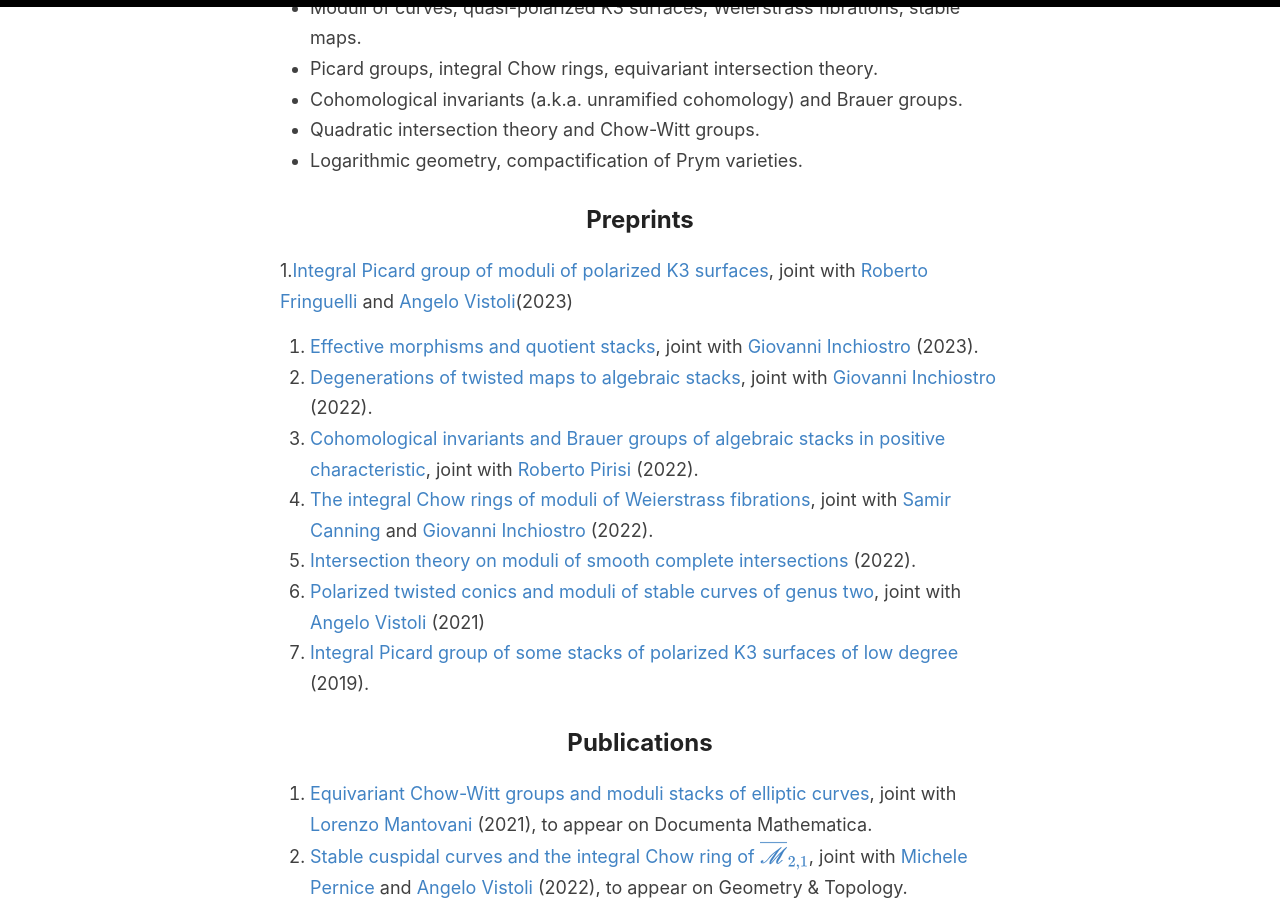
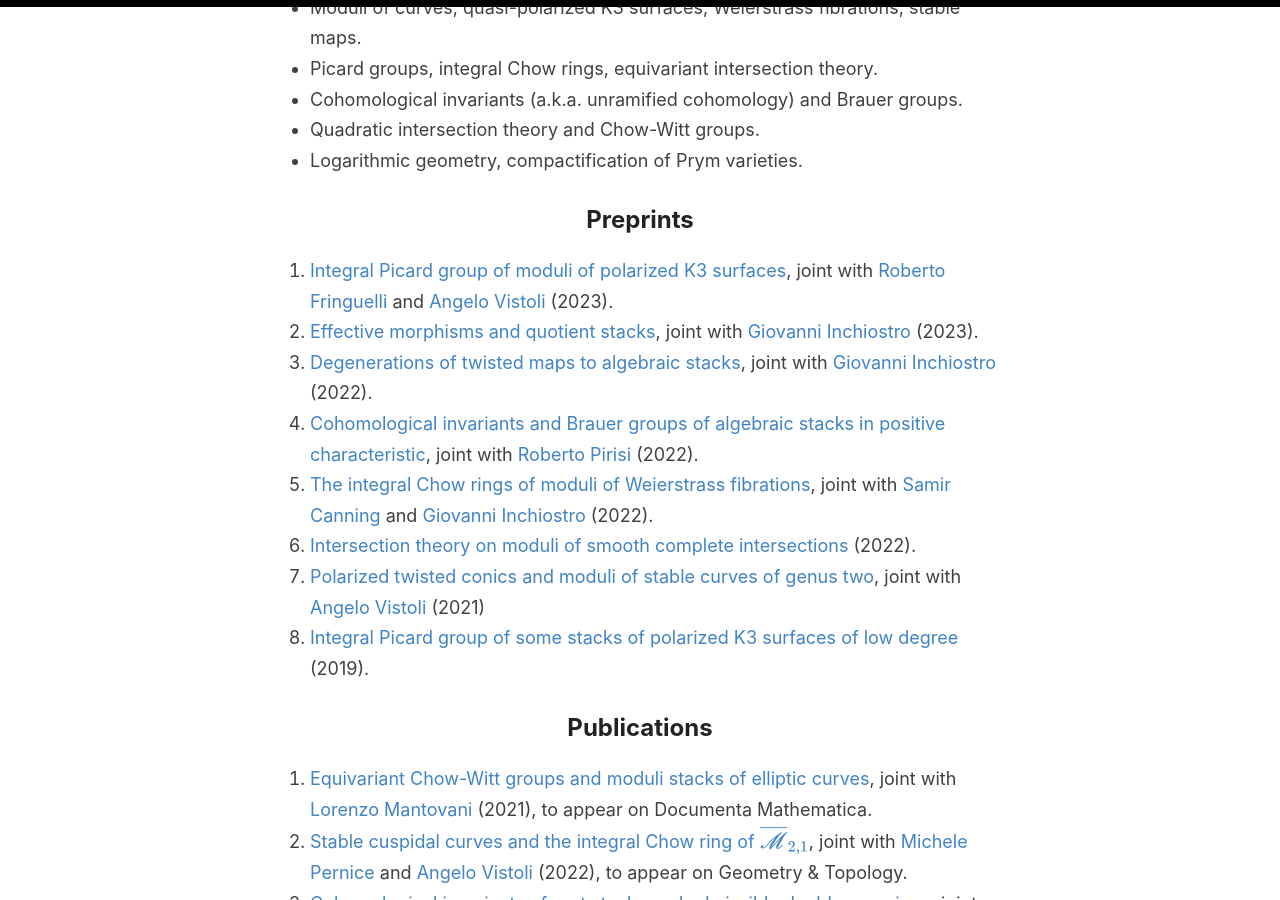
Before and after one commit to anddil/anddil.github.io, a Jekyll site: the page built from _pages/research.md, in a window 1280 px wide and 900 px high, scrolled down 508 px. Built offline with Jekyll 4.4.1, drawn with Linux system fonts in a browser that asks for light colours.

Commit message:
Update research.md

```diff
--- a/_pages/research.md
+++ b/_pages/research.md
@@ -37,7 +37,7 @@ The kind of techniques that I use include stack-theoretical methods, logarithmic
 - Logarithmic geometry, compactification of Prym varieties.
 
 ## Preprints
-1.[Integral Picard group of moduli of polarized K3 surfaces](https://arxiv.org/abs/2305.07574), joint with [Roberto Fringuelli](https://sites.google.com/view/roberto-fringuelli/home-page) and [Angelo Vistoli](http://homepage.sns.it/vistoli/)(2023)
+1. [Integral Picard group of moduli of polarized K3 surfaces](https://arxiv.org/abs/2305.07574), joint with [Roberto Fringuelli](https://sites.google.com/view/roberto-fringuelli/home-page) and [Angelo Vistoli](http://homepage.sns.it/vistoli/) (2023).
 1. [Effective morphisms and quotient stacks](https://arxiv.org/abs/2303.10751), joint with [Giovanni Inchiostro](https://sites.math.washington.edu/~ginchios/) (2023).
 1. [Degenerations of twisted maps to algebraic stacks](https://arxiv.org/abs/2210.03806), joint with [Giovanni Inchiostro](https://sites.math.washington.edu/~ginchios/) (2022).
 1. [Cohomological invariants and Brauer groups of algebraic stacks in positive characteristic](https://arxiv.org/abs/2207.08792), joint with [Roberto Pirisi](https://people.kth.se/~pirisi/) (2022).
```
